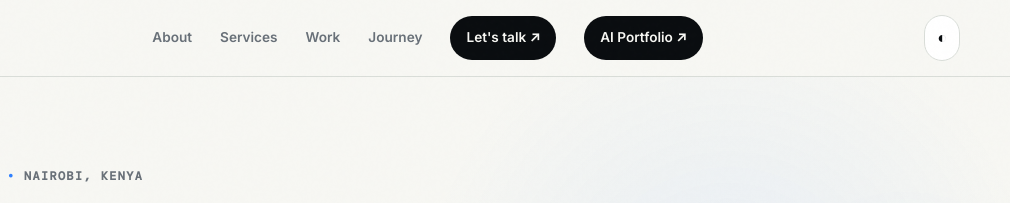
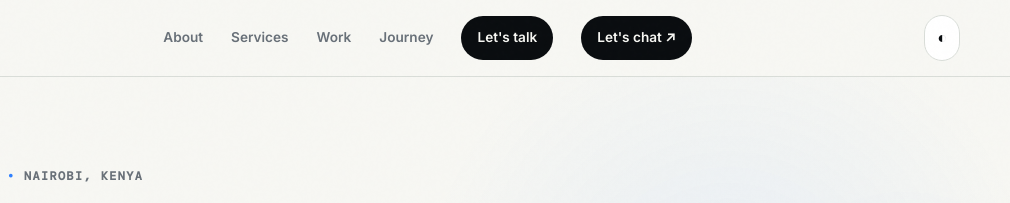
Before and after one commit to Bobiology/portfolio, a plain HTML site: page index.html in a window 1280 px wide. Shown: the top 203 px of the page, 270-1280 px from the left. Drawn offline with nearby package versions, Linux system fonts and the light colour scheme.

Commit message:
Update navigation links in index.html

```diff
--- a/index.html
+++ b/index.html
@@ -15,7 +15,7 @@
   <nav class="nav container">
     <a class="brand magnetic" href="#home"><img src="assets/logo.svg" class="brand-logo" alt="SB"><span>SAKAWA BOB</span></a>
     <div class="nav-links">
-      <a href="#about">About</a><a href="#services">Services</a><a href="#projects">Work</a><a href="#experience">Journey</a><a href="#contact" class="nav-cta">Let's talk <span>↗</span></a><a href="https://www.fastfol.io/bobsakawa" class="nav-cta">AI Portfolio <span>↗</span></a>
+      <a href="#about">About</a><a href="#services">Services</a><a href="#projects">Work</a><a href="#experience">Journey</a><a href="#contact" class="nav-cta">Let's talk</a><a href="https://www.fastfol.io/bobsakawa" target="blank" class="nav-cta">Let's chat <span>↗</span></a>
     </div>
     <div class="nav-tools"><button id="themeToggle" class="icon-btn" aria-label="Toggle theme">◐</button><button id="menuToggle" class="menu-btn" aria-label="Open menu">MENU</button></div>
   </nav>
```
